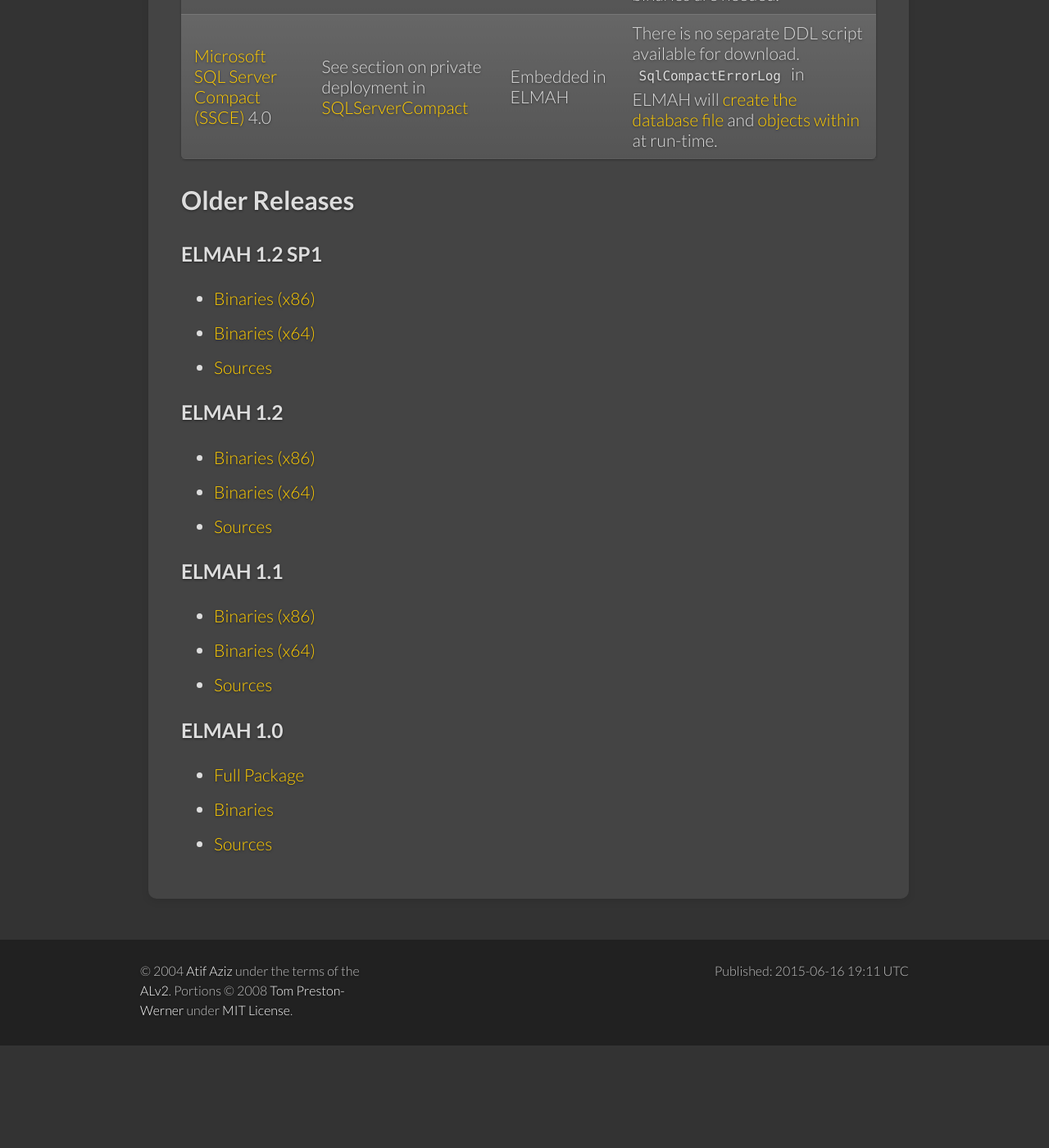
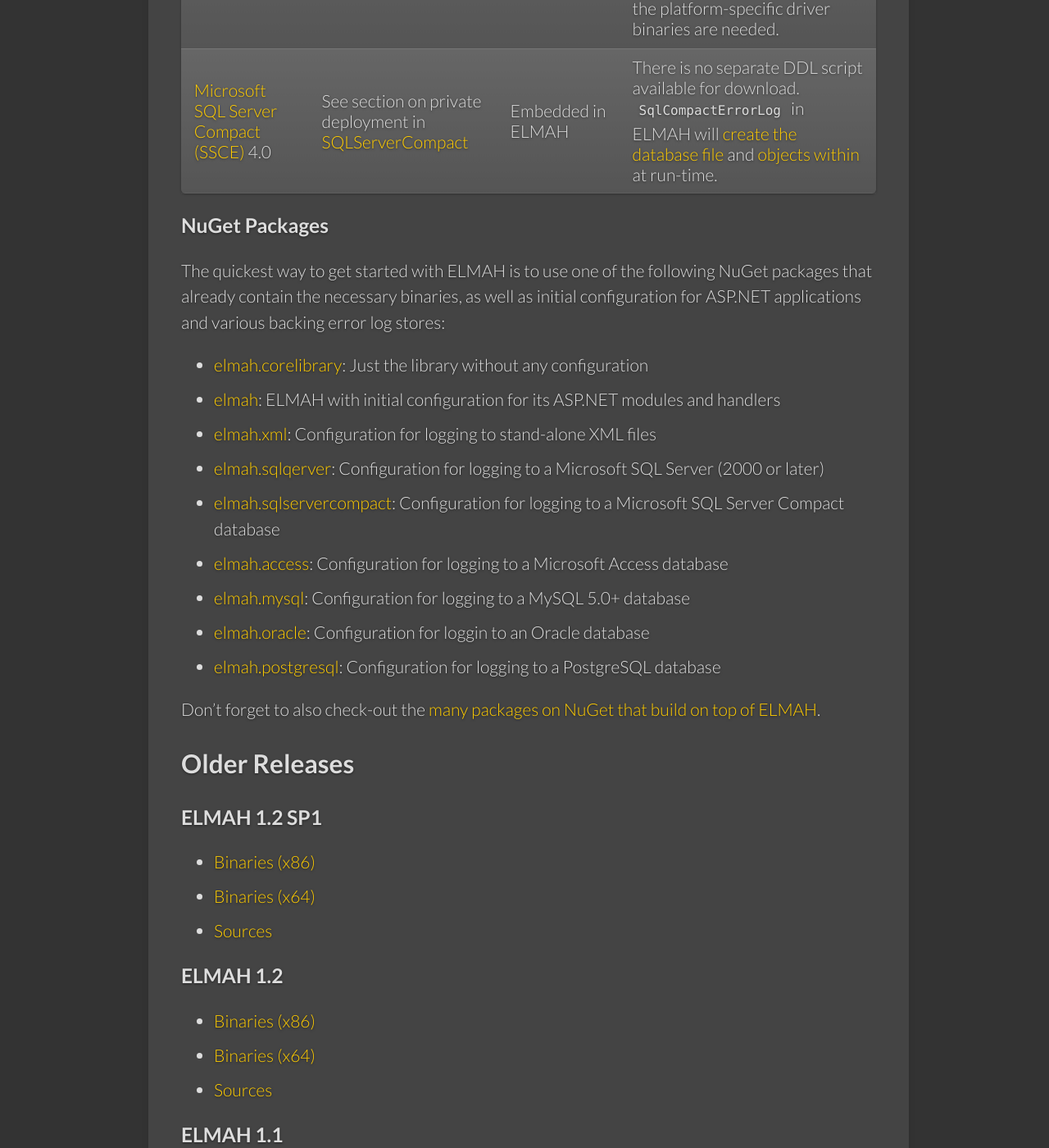
Before and after one commit to elmah/www, a Jekyll site: the page built from Downloads.md, in a window 1280 px wide and 1400 px high, scrolled down 2611 px. Shown: the whole window at 82% size. Built offline with Jekyll 4.4.1, drawn with Linux system fonts in a browser that asks for light colours; before the commit the page ends 3886 px from its top, so only the background shows below that.

Commit message:
Adding NuGet packages to downloads page

```diff
--- a/Downloads.md
+++ b/Downloads.md
@@ -51,6 +51,33 @@ If you downloaded the _core binary_ then you may need additional driver binaries
 | [SQLite](http://www.sqlite.org/) | [SQLite (x86)](http://code.google.com/p/elmah/downloads/detail?name=ELMAH-1.2-lib-SQLite-x32.zip) or [SQLite (x64)](http://code.google.com/p/elmah/downloads/detail?name=ELMAH-1.2-lib-SQLite-x64.zip) | Embedded in ELMAH | There is no separate DDL script available for download. `SQLiteErrorLog` in ELMAH will [create the database file](http://code.google.com/p/elmah/source/browse/src/Elmah/SQLiteErrorLog.cs?repo=1x&name=v1.2-sp2#122) and [objects within](http://code.google.com/p/elmah/source/browse/src/Elmah/SQLiteErrorLog.cs?repo=1x&name=v1.2-sp2#125) at run-time. Only the platform-specific driver binaries are needed. |
 | [Microsoft SQL Server Compact (SSCE)](http://www.microsoft.com/sqlserver/en/us/editions/compact.aspx) 4.0 | See section on private deployment in [SQLServerCompact](https://code.google.com/p/elmah/wiki/SQLServerCompact) | Embedded in ELMAH | There is no separate DDL script available for download. `SqlCompactErrorLog` in ELMAH will [create the database file](http://code.google.com/p/elmah/source/browse/src/Elmah/SqlServerCompactErrorLog.cs?repo=1x&name=v1.2-sp2#107) and [objects within](http://code.google.com/p/elmah/source/browse/src/Elmah/SqlServerCompactErrorLog.cs?repo=1x&name=v1.2-sp2#129) at run-time. |
 
+### NuGet Packages
+
+The quickest way to get started with ELMAH is to use one of the following NuGet
+packages that already contain the necessary binaries, as well as initial
+configuration for ASP.NET applications and various backing error log stores:
+
+- [elmah.corelibrary](https://www.nuget.org/packages/elmah.corelibrary/):
+  Just the library without any configuration
+- [elmah](https://www.nuget.org/packages/elmah/):
+  ELMAH with initial configuration for its ASP.NET modules and handlers
+- [elmah.xml](https://www.nuget.org/packages/elmah.xml/):
+  Configuration for logging to stand-alone XML files
+- [elmah.sqlqerver](https://www.nuget.org/packages/elmah.sqlserver/):
+  Configuration for logging to a Microsoft SQL Server (2000 or later)
+- [elmah.sqlservercompact](https://www.nuget.org/packages/elmah.sqlservercompact/):
+  Configuration for logging to a Microsoft SQL Server Compact database
+- [elmah.access](https://www.nuget.org/packages/elmah.msaccess/):
+  Configuration for logging to a Microsoft Access database
+- [elmah.mysql](https://www.nuget.org/packages/elmah.mysql/):
+  Configuration for logging to a MySQL 5.0+ database
+- [elmah.oracle](https://www.nuget.org/packages/elmah.oracle/):
+  Configuration for loggin to an Oracle database
+- [elmah.postgresql](https://www.nuget.org/packages/elmah.postgresql/):
+  Configuration for logging to a PostgreSQL database
+
+Don't forget to also check-out the [many packages on NuGet that build on top of ELMAH](https://www.nuget.org/packages?q=ELMAH).
+
 ## Older Releases
 
 ### ELMAH 1.2 SP1
```
